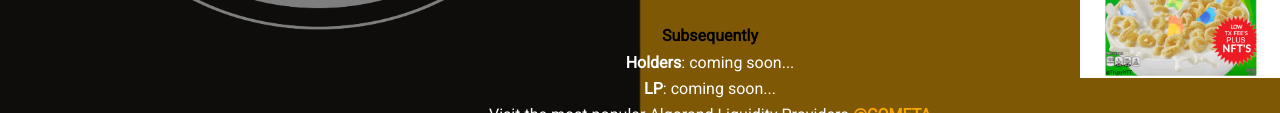
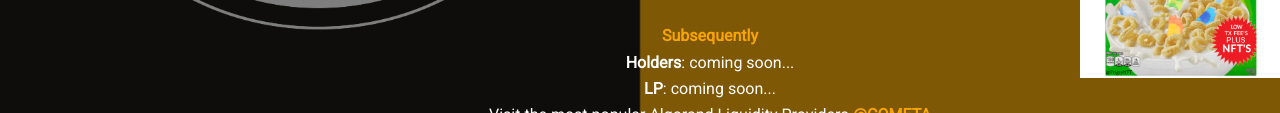
Before and after one commit to Dossacoin/dossa, a plain HTML site: page index.html in a window 1280 px wide. Shown: the part 572-685 px from the top of the page. Drawn offline with nearby package versions, Linux system fonts and the light colour scheme.

Commit message:
Update index.html

```diff
--- a/index.html
+++ b/index.html
@@ -128,7 +128,7 @@
 
                             <br>
                             <div>
-                                <div style="color: rgb(0, 0, 0); font-weight: bold">Subsequently</div>
+                                <div style="color: rgb(248, 164, 7); font-weight: bold">Subsequently</div>
                                 <div>
                                     <span style="font-weight: bold">Holders</span>: <span>coming soon... </span>
                                 </div>
```
